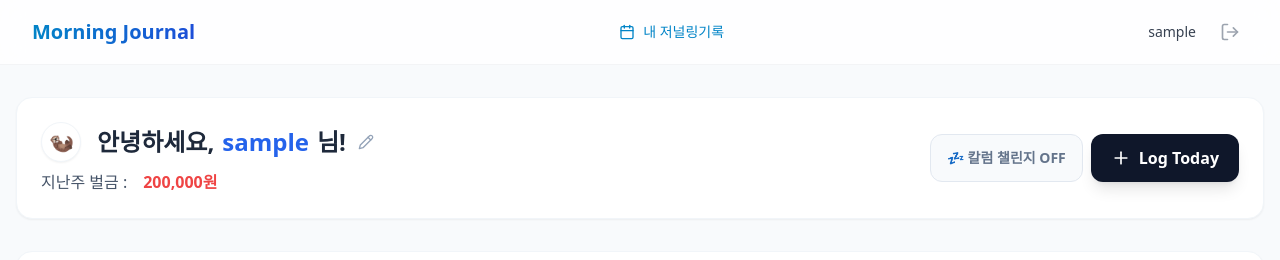
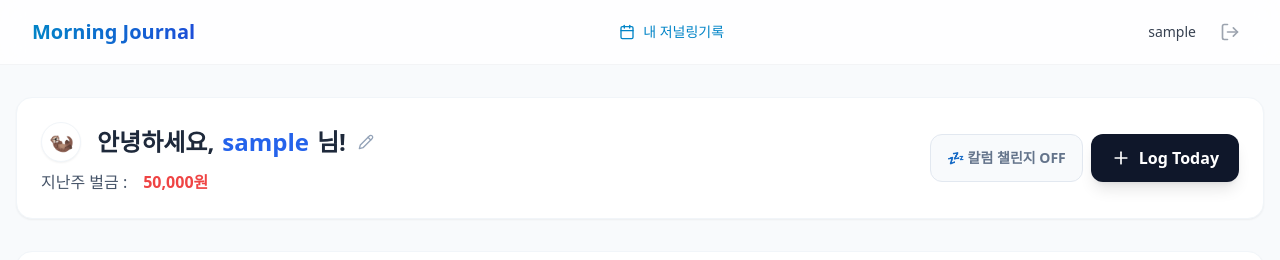
Before and after one commit to 99ping9/bia-bo-journaling, a React (Vite) app: page /dashboard in a window 1280 px wide. Shown: the top 260 px of the page. Built offline with nearby package versions, Linux system fonts and the light colour scheme; no server answers; the database is empty; sample sign-in values are in the browser's storage.

Commit message:
fix: Change fine calculation from per-category to per-missed-day

```diff
--- a/src/pages/Dashboard.tsx
+++ b/src/pages/Dashboard.tsx
@@ -274,33 +274,35 @@ const Dashboard = () => {
         )
     }
 
-    // Fine Calculation
+    // Fine Calculation: 10,000원 per missed weekday (any required type not submitted)
     const calculateFine = () => {
+        if (!submissionsLoaded) return 0
         const today = new Date()
         const lastWeekStart = startOfWeek(subWeeks(today, 1), { weekStartsOn: 1 }) // Last Monday
-        const lastWeekEnd = endOfWeek(subWeeks(today, 1), { weekStartsOn: 1 }) // Last Sunday (but we only care about Mon-Fri)
+        const lastWeekEnd = endOfWeek(subWeeks(today, 1), { weekStartsOn: 1 })
 
         // Get Mon-Fri of last week
         const weekDays = eachDayOfInterval({ start: lastWeekStart, end: lastWeekEnd })
             .filter(day => !isWeekend(day))
 
-        let totalMisses = 0
+        let missedDays = 0
         const isParticipant = viewedUser?.is_column_challenge ?? false
 
         weekDays.forEach(day => {
             const dateKey = format(day, 'yyyy-MM-dd')
             const daySubs = submissions[dateKey] || []
 
-            // Check required types
             const requiredTypes: SubmissionType[] = ['journal', 'account', 'thread', 'mate']
             if (isParticipant) requiredTypes.push('column')
 
-            const missingCount = requiredTypes.filter(type => !daySubs.includes(type)).length
-            totalMisses += missingCount
+            // A day is "missed" if ANY required type is not submitted
+            const hasAllRequired = requiredTypes.every(type => daySubs.includes(type))
+            if (!hasAllRequired) missedDays++
         })
 
-        return totalMisses * 10000
+        return missedDays * 10000
     }
+
 
     const fineAmount = calculateFine()
     const isParticipant = viewedUser?.is_column_challenge ?? false
```
